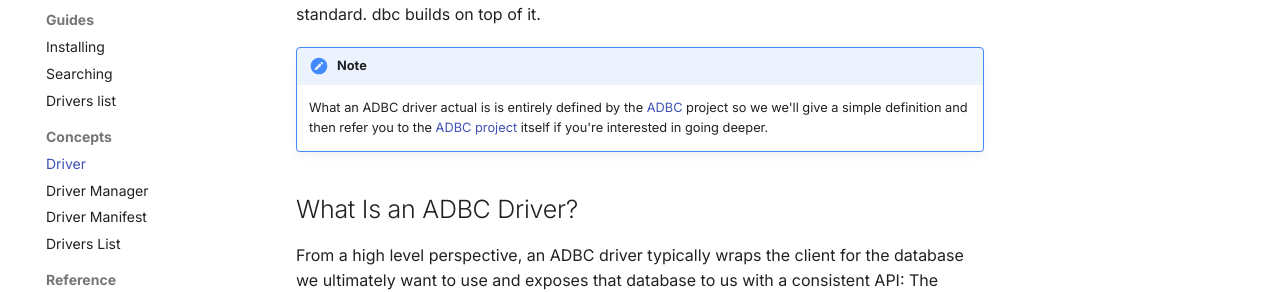
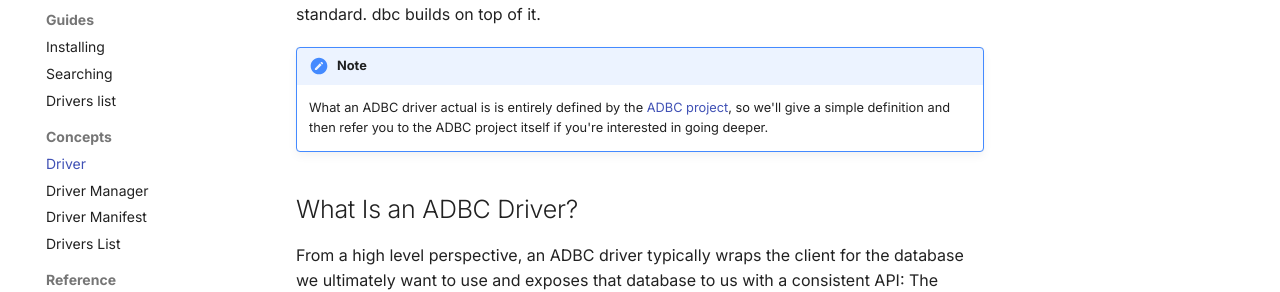
Before and after one commit to columnar-tech/dbc, an MkDocs documentation site: the page built from docs/concepts/driver.md, in a window 1280 px wide and 1222 px high. Shown: the part 270-562 px from the top of the window. Built offline with MkDocs 1.6.1 and Material for MkDocs 9.7.7, drawn with Linux system fonts in a browser that asks for light colours; plug-ins that fetch from the network failed and are left out; comment, search, counter and statistics services are not loaded.

```diff
--- a/docs/concepts/driver.md
+++ b/docs/concepts/driver.md
@@ -6,7 +6,7 @@ In the context of dbc, "driver" means "ADBC driver." It's ADBC drivers that dbc
 
 !!! note
 
-    What an ADBC driver actual is is entirely defined by the [ADBC](https://arrow.apache.org/adbc) project so we we'll give a simple definition and then refer you to the [ADBC project](https://arrow.apache.org/adbc) itself if you're interested in going deeper.
+    What an ADBC driver actual is is entirely defined by the [ADBC project](https://arrow.apache.org/adbc), so we'll give a simple definition and then refer you to the ADBC project itself if you're interested in going deeper.
 
 ## What Is an ADBC Driver?
 
```
